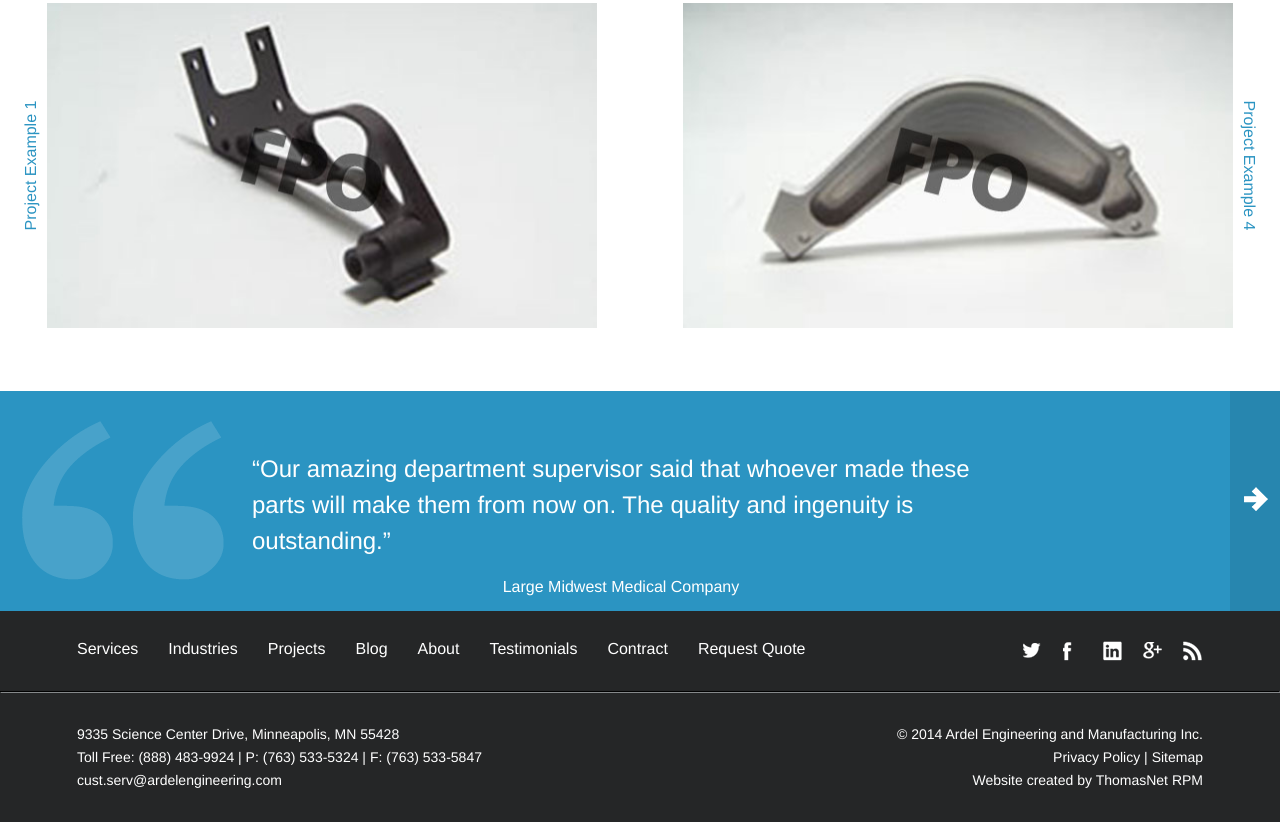
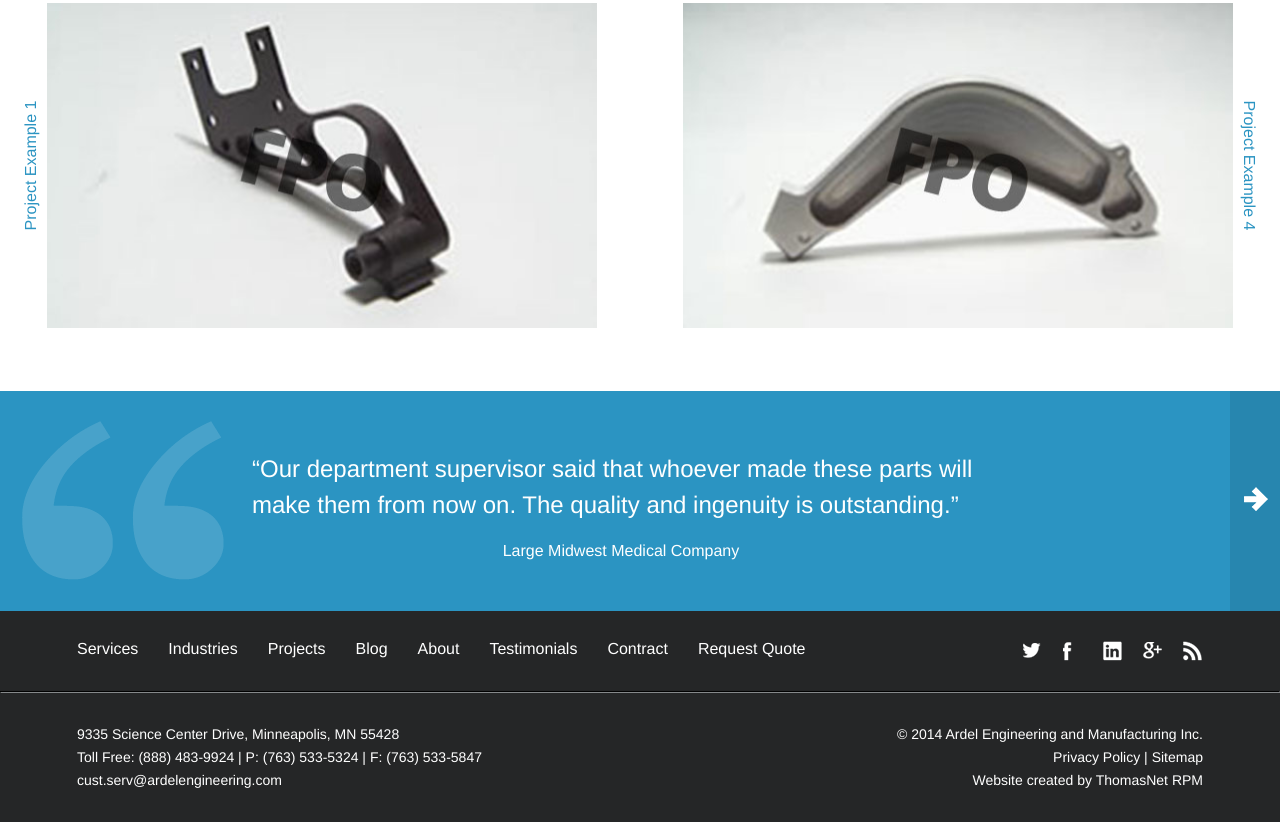
Before and after one commit to jameshartley/test-repo, a plain HTML site: page index.html in a window 1280 px wide. Shown: the part 1545-2367 px from the top of the page. Drawn offline with nearby package versions, Linux system fonts and the light colour scheme.

Commit message:
This commit reverts index.html from sha-534538bacc

```diff
--- a/index.html
+++ b/index.html
@@ -86,7 +86,7 @@
 
 	<section id="quotes" class="group">
 		<blockquote>
-			<p>“Our amazing department supervisor said that whoever made these parts will make them from now on. The quality and ingenuity is outstanding.”</p>
+			<p>“Our department supervisor said that whoever made these parts will make them from now on. The quality and ingenuity is outstanding.”</p>
 			<footer>Large Midwest Medical Company</footer>
 		</blockquote>
 		<a class="next" href="#"></a>
```
